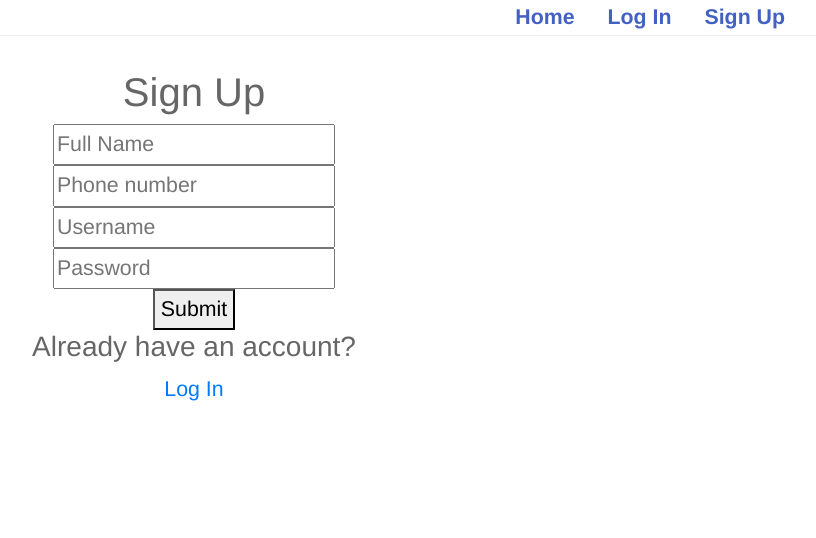
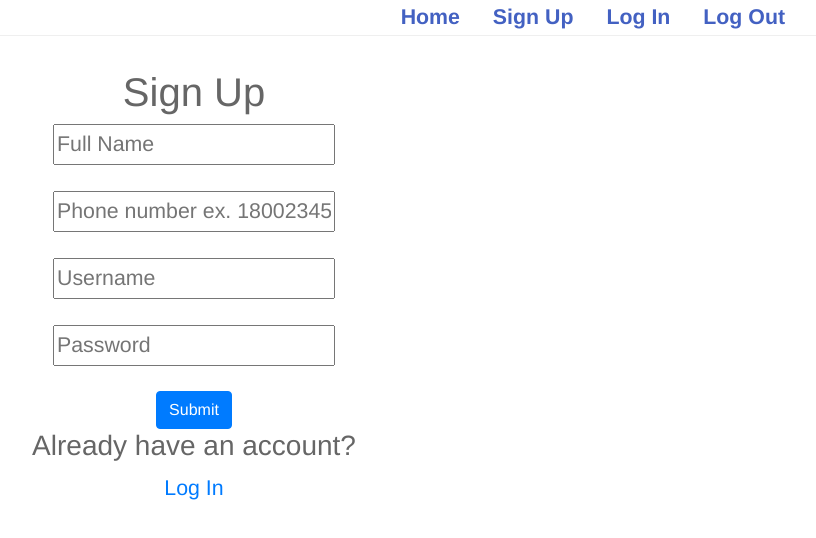
Before and after one commit to safe-space-lambda/Front-end-Lenna, a React (Create React App) app in the folder safespace/: page /signup in a window 1280 px wide. Shown: the top 538 px of the page, without its empty margins (446-1262 px from the left). Built offline with nearby package versions, Linux system fonts and the light colour scheme.

Commit message:
sign up and log in completed

```diff
--- a/safespace/src/App.css
+++ b/safespace/src/App.css
@@ -62,3 +62,7 @@ nav {
 .message-card Button {
   margin: 2%;
 }
+
+.form-line {
+  padding: 1%;
+}
--- a/safespace/src/App.js
+++ b/safespace/src/App.js
@@ -1,42 +1,39 @@
-import React, { Component } from 'react';
-import './App.css';
-import { Route, NavLink } from 'react-router-dom';
-import { connect } from 'react-redux';
-import { withRouter } from 'react-router-dom'
+import React, { Component } from "react";
+import "./App.css";
+import { Route, NavLink } from "react-router-dom";
+import { connect } from "react-redux";
+import { withRouter } from "react-router-dom";
 
-import Marketing from './views/Marketing'
-import LoginView from './views/LoginView'
-import ProfileView from './views/ProfileView'
-import SignUpView from './views/SignUpView'
-import SettingsView from './views/SettingsView'
-
+import Marketing from "./views/Marketing";
+import LoginView from "./views/LoginView";
+import ProfileView from "./views/ProfileView";
+import SignUpView from "./views/SignUpView";
+import SettingsView from "./views/SettingsView";
 
 class App extends Component {
-
   componentWillReceiveProps = newProps => {
-      if(newProps.isLoggedIn !== this.props.isLoggedIn){
-        this.props.history.push('/profile');
-      }
-  }
+    if (newProps.isLoggedIn !== this.props.isLoggedIn) {
+      this.props.history.push("/profile");
+    }
+  };
   render() {
     return (
       <div className="App">
         <nav>
           <div className="nav-links">
             <NavLink exact to="/">
-             Home
-            </NavLink>
-            <NavLink to="/login">
-              Log In
+              Home
             </NavLink>
             <NavLink to="/signup">Sign Up</NavLink>
+            <NavLink to="/login">Log In</NavLink>
+            <NavLink to="/">Log Out</NavLink>
           </div>
         </nav>
-        <Route exact path='/' component={Marketing} />
-        <Route path='/signup' component={SignUpView} />
-        <Route path='/login' component={LoginView} />
-        <Route path='/profile' component={ProfileView} />
-        <Route path='/settings' component={SettingsView} />
+        <Route exact path="/" component={Marketing} />
+        <Route path="/signup" component={SignUpView} />
+        <Route path="/login" component={LoginView} />
+        <Route path="/profile" component={ProfileView} />
+        <Route path="/settings" component={SettingsView} />
       </div>
     );
   }
@@ -44,7 +41,11 @@ class App extends Component {
 
 const mapStateToProps = state => ({
   isLoggedIn: state.isLoggedIn
-})
+});
 
-
-export default withRouter(connect(mapStateToProps, {})(App));
+export default withRouter(
+  connect(
+    mapStateToProps,
+    {}
+  )(App)
+);
--- a/safespace/src/components/LoginPage.js
+++ b/safespace/src/components/LoginPage.js
@@ -2,7 +2,7 @@ import React, { Component } from "react";
 import { connect } from 'react-redux';
 import {login} from '../actions'
 import { Route, NavLink } from 'react-router-dom';
-
+import { Button } from 'reactstrap';
 class LoginPage extends Component {
   state = {
     username: "",
@@ -12,7 +12,8 @@ class LoginPage extends Component {
     this.setState({ [e.target.name]: e.target.value });
   };
 
-  login = () => {
+  login = e => {
+    e.preventDefault();
     this.props.login(this.state);
   };
 
@@ -40,7 +41,7 @@ class LoginPage extends Component {
           />
           <div className="form-line" />
 
-          <button>Submit</button>
+          <Button color="primary">Submit</Button>
         </form>
         <div>
           <h3>Don't have an account?</h3>
--- a/safespace/src/components/MessageForm.js
+++ b/safespace/src/components/MessageForm.js
@@ -1,25 +1,34 @@
-import React, { Component } from 'react'
-import { InputGroup, InputGroupText, InputGroupAddon, Input } from 'reactstrap';
+import React, { Component } from "react";
+import { InputGroup, InputGroupText, InputGroupAddon, Input } from "reactstrap";
 
 export class MessageForm extends Component {
+    state = {
+        message: ''
+    }
+    handlecreateMessages = e =>
+    e.preventdefault();
+
+
+
   render() {
     return (
       <>
         <h3>Add your message: </h3>
-        <div className='message-input'>
-
-            <div className="msg-input">
-        <InputGroup className='input-group'>
-            <Input />
+        <div className="message-input">
+          <form className="msg-input" onSubmit={this.handleCreateMessages}>
+            <InputGroup className="input-group">
+              <Input
+                type="text"
+                />
                 <InputGroupAddon addonType="append">
                 <InputGroupText>Submit</InputGroupText>
               </InputGroupAddon>
             </InputGroup>
-      </div>
+          </form>
         </div>
       </>
-    )
+    );
   }
 }
 
-export default MessageForm
+export default MessageForm;
--- a/safespace/src/components/Profile.js
+++ b/safespace/src/components/Profile.js
@@ -1,15 +1,22 @@
 import React, { Component } from 'react'
 import MessageCard from './MessageCard'
 import MessageForm from './MessageForm'
+import { connect } from 'react-redux'
 
 const Profile = props => {
     return (
        <div className='Profile'>
-        <h2>Name</h2>
+        <h2>{`Hello ${props.name}`}</h2>
         <MessageForm />
         <MessageCard user={props.user}/>
        </div>
     );
 }
 
-export default Profile
+const mapStateToProps = state => {
+    return {
+        name: state.name
+    }
+  };
+
+  export default connect(mapStateToProps, null)(Profile)
--- a/safespace/src/components/SignUpForm.js
+++ b/safespace/src/components/SignUpForm.js
@@ -1,11 +1,13 @@
 import React, { Component } from "react";
 import { Route, NavLink } from 'react-router-dom';
+import { signup } from '../actions';
+import { connect } from 'react-redux';
+import { Button } from 'reactstrap';
 
-export default class SignUpForm extends Component {
+class SignUpForm extends Component {
   state = {
     name: "",
-    phone: "",
-    email: "",
+    phoneNumber: "",
     username: '',
     password: ''
   };
@@ -14,13 +16,17 @@ export default class SignUpForm extends Component {
     this.setState({ [e.target.name]: e.target.value });
   };
 
+ signup = e => {
+   e.preventDefault();
+   this.props.signup(this.state);
+ }
 
 
   render() {
     return (
       <div className="sign-up-container">
         <h1>Sign Up</h1>
-        <form className="sign-up-form" onSubmit={this.handleSubmit}>
+        <form className="sign-up-form" onSubmit={this.signup}>
           <input
             type="text"
             name="name"
@@ -32,9 +38,9 @@ export default class SignUpForm extends Component {
 
           <input
             type="tel"
-            name="phone"
-            placeholder="Phone number"
-            value={this.state.phone}
+            name="phoneNumber"
+            placeholder="Phone number ex. 18002345678"
+            value={this.state.phoneNumber}
             onChange={this.handleChanges}
           />
           <div className="form-line" />
@@ -57,7 +63,7 @@ export default class SignUpForm extends Component {
           />
           <div className="form-line" />
 
-          <button>Submit</button>
+          <Button color="primary">Submit</Button>
         </form>
         <div>
           <h3>Already have an account?</h3>
@@ -67,3 +73,13 @@ export default class SignUpForm extends Component {
     );
   }
 }
+const mapStateToProps = state => {
+    return {
+        name: state.name,
+        users: state.users,
+        isLoading: state.isLoading,
+        error: state.error
+    }
+}
+
+export default connect(mapStateToProps, { signup })(SignUpForm);
--- a/safespace/src/reducers/index.js
+++ b/safespace/src/reducers/index.js
@@ -9,6 +9,8 @@ import {
 
 const initialState = {
   username: '',
+  name: '',
+  id: '',
   serverToken: '',
   isLoggedIn: false,
   isLoading: false,
@@ -27,7 +29,9 @@ export const rootReducer = (state = initialState, action) => {
       return {
         ...state,
         username: action.payload.username,
-        serverToken: action.payload,
+        serverToken: action.payload.token,
+        name: action.payload.name,
+        id: action.payload.id,
         isLoading: false,
         isLoggedIn: true,
         error: '',
```
Lines whose indentation alone changed are shown as unchanged.
